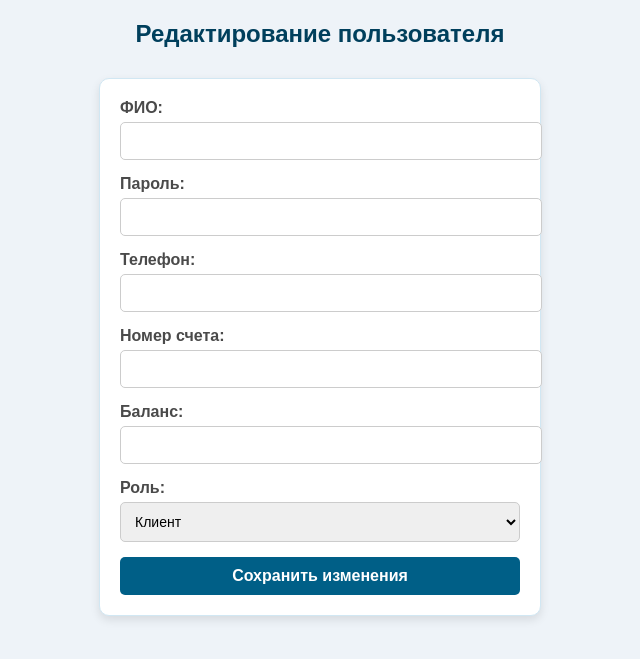
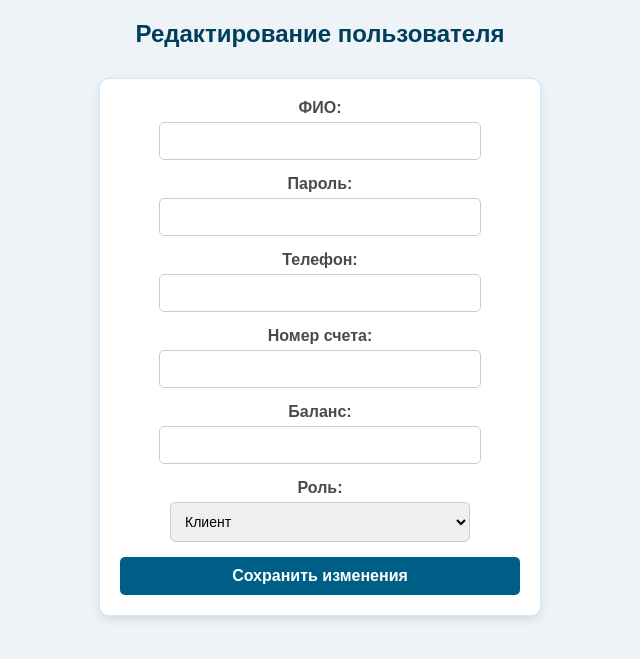
Before and after one commit to Lokhorras/WEB2, a Flask app: template templates/rgz/edit_user.html in a window 1280 px wide. Shown: the top 659 px of the page, without its empty margins (320-960 px from the left). Run offline with Flask 3, Linux system fonts and the light colour scheme; the template is opened without the code that fills it, so the values that code supplies are empty.

Commit message:
ргз проверк

```diff
--- a/templates/rgz/edit_user.html
+++ b/templates/rgz/edit_user.html
@@ -34,16 +34,21 @@
         font-weight: bold;
         margin-bottom: 5px;
         color: #4a4a4a;
+        text-align: center; /* Центровка текста */
     }
 
     form input,
     form select {
         width: 100%;
+        max-width: 300px; /* Максимальная ширина для полей */
         padding: 10px;
         margin-bottom: 15px;
         border: 1px solid #ccc;
         border-radius: 5px;
         font-size: 14px;
+        margin-left: auto;
+        margin-right: auto;
+        display: block; /* Центровка полей */
     }
 
     form button {
@@ -80,6 +85,7 @@
     }
 </style>
 
+
 <h1>Редактирование пользователя</h1>
 
 {% if error %}
```
